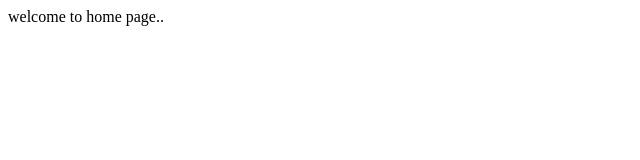
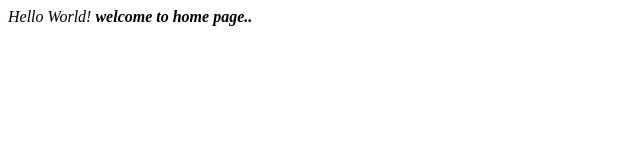
Before and after one commit to bhavyata10/demo35, a plain HTML site: page index.html in a window 1280 px wide. Shown: the whole page, without its empty margins (0-640 px from the left). Drawn offline with Linux system fonts and the light colour scheme.

Commit message:
added a tag

```diff
--- a/index.html
+++ b/index.html
@@ -6,6 +6,7 @@
     <title>Document</title>
 </head>
 <body>
-    welcome to home page..
+    <i>Hello World!<i>
+   <b> welcome to home page..<b>
 </body>
 </html>
```
